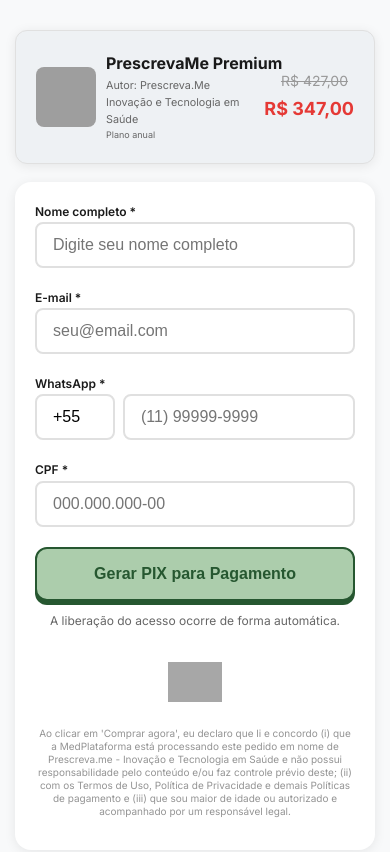
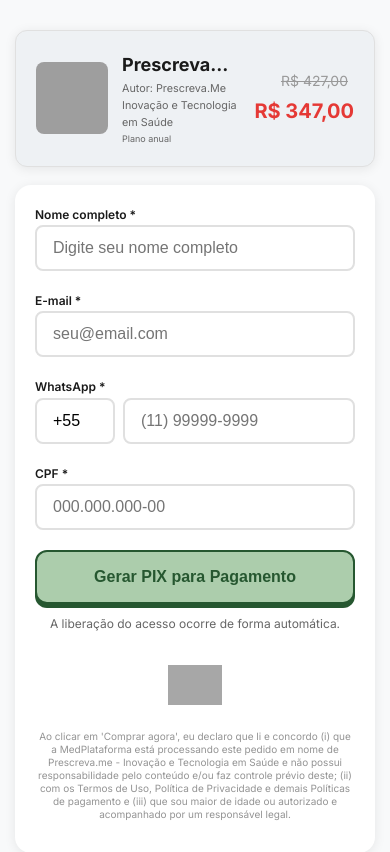
Before and after one commit to diogoqz/prescrevame-premium-checkout, a PHP site: page /checkout.php in a window 390 px wide. Shown: the part 200-1052 px from the top of the page. Run offline with PHP 8.4, Linux system fonts and the light colour scheme; grey boxes are pictures that could not be loaded.

Commit message:
revert: volta summary-title ao estilo anterior (ellipsis)

```diff
--- a/styles.css
+++ b/styles.css
@@ -165,13 +165,13 @@
 }
 
 .summary-title {
-    font-size: clamp(14px, 4.8vw, 18px);
+    font-size: 18px;
     font-weight: 700;
     color: var(--text-dark);
     margin-bottom: 0px;
-    white-space: nowrap; /* manter em uma linha */
-    width: 100%;
-    display: block;
+    white-space: nowrap; /* não quebrar linha */
+    overflow: hidden;
+    text-overflow: ellipsis;
 }
 
 .summary-subtitle {
@@ -212,12 +212,7 @@
     font-size: 20px;
 }
 
-@media (max-width: 420px) {
-  .product-summary { gap: 10px; }
-  .summary-thumb { width: 60px; height: 60px; }
-  .summary-title { font-size: clamp(13px, 5.2vw, 16px); }
-  .summary-price .summary-discount { font-size: 18px; }
-}
+/* (revert) sem ajustes específicos para title no mobile */
 
 .form-group {
     margin-bottom: 20px;
```
